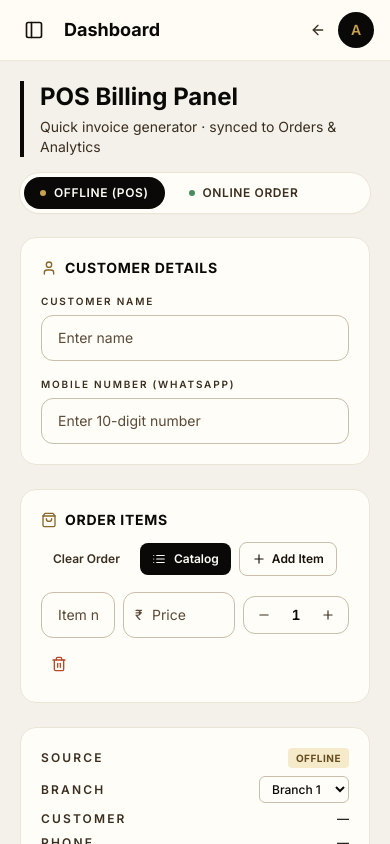
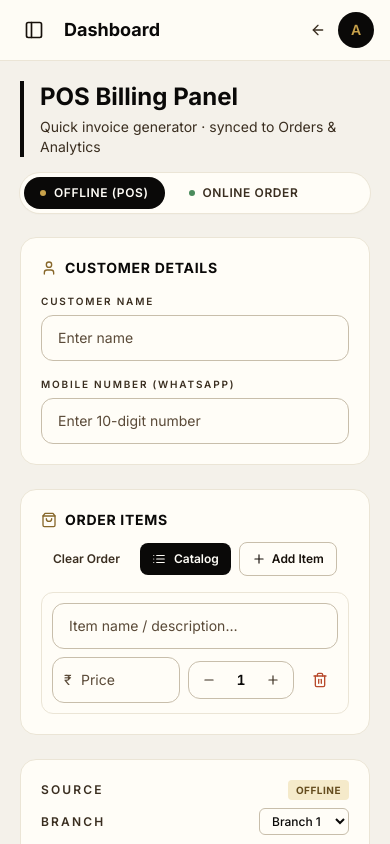
Before and after one commit to anand-exe7/musify, a Next.js app in the folder sri-saraswathy-musicals/: page /admin/billing in a window 390 px wide. Shown: the top 844 px of the page. Built offline with nearby package versions, Linux system fonts and the light colour scheme.

Commit message:
fixed a fucking problrm

```diff
--- a/sri-saraswathy-musicals/src/app/admin/billing/page.tsx
+++ b/sri-saraswathy-musicals/src/app/admin/billing/page.tsx
@@ -245,20 +245,25 @@ export default function BillingPage() {
               </div>
             </div>
 
-            {/* Rows */}
+            {/* Rows — stack on mobile, single line on desktop */}
             <div className="space-y-3">
               {rows.map((r) => (
-                <div key={r.id} className="flex flex-wrap items-center gap-2 sm:flex-nowrap">
+                <div
+                  key={r.id}
+                  className="flex flex-col gap-2 rounded-xl border border-ink-100 p-2.5 sm:flex-row sm:items-center sm:border-0 sm:p-0"
+                >
                   <input
                     value={r.name}
                     onChange={(e) => setRow(r.id, { name: e.target.value })}
                     placeholder="Item name / description…"
-                    className={cn(fieldCls, "flex-1")}
+                    className={cn(fieldCls, "w-full sm:min-w-0 sm:flex-1")}
                   />
-                  <div className="relative w-28 shrink-0">
+                  <div className="flex items-center gap-2 sm:shrink-0">
+                    <div className="relative flex-1 sm:w-28 sm:flex-none">
                       <span className="pointer-events-none absolute left-3 top-1/2 -translate-y-1/2 text-sm text-ink-400">₹</span>
                       <input
                         type="number"
+                        inputMode="numeric"
                         value={r.price || ""}
                         onChange={(e) => setRow(r.id, { price: Number(e.target.value) })}
                         placeholder="Price"
@@ -266,17 +271,18 @@ export default function BillingPage() {
                       />
                     </div>
                     <div className="flex shrink-0 items-center gap-1 rounded-xl border border-ink-200 bg-ivory-50 px-1">
-                    <button onClick={() => setRow(r.id, { qty: Math.max(1, r.qty - 1) })} className="grid h-9 w-8 place-items-center text-ink-500 hover:text-ink-900">
+                      <button onClick={() => setRow(r.id, { qty: Math.max(1, r.qty - 1) })} aria-label="Decrease quantity" className="grid h-9 w-8 place-items-center text-ink-500 hover:text-ink-900">
                         <Minus className="h-3.5 w-3.5" />
                       </button>
                       <span className="w-6 text-center text-sm font-semibold tabular-nums">{r.qty}</span>
-                    <button onClick={() => setRow(r.id, { qty: r.qty + 1 })} className="grid h-9 w-8 place-items-center text-ink-500 hover:text-ink-900">
+                      <button onClick={() => setRow(r.id, { qty: r.qty + 1 })} aria-label="Increase quantity" className="grid h-9 w-8 place-items-center text-ink-500 hover:text-ink-900">
                         <Plus className="h-3.5 w-3.5" />
                       </button>
                     </div>
-                  <button onClick={() => removeRow(r.id)} className="grid h-9 w-9 shrink-0 place-items-center rounded-lg text-danger hover:bg-danger/10">
+                    <button onClick={() => removeRow(r.id)} aria-label="Remove item" className="grid h-9 w-9 shrink-0 place-items-center rounded-lg text-danger hover:bg-danger/10">
                       <Trash2 className="h-4 w-4" />
                     </button>
+                  </div>
                 </div>
               ))}
             </div>
```
Also changed, not shown: 1 other file (tests, documents, lock files or other folders). Lines whose indentation alone changed are shown as unchanged.
